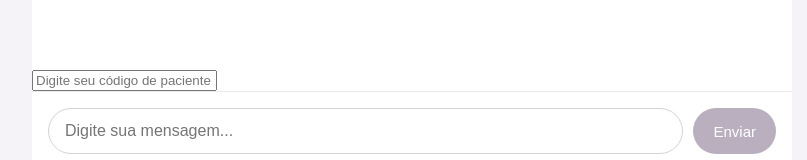
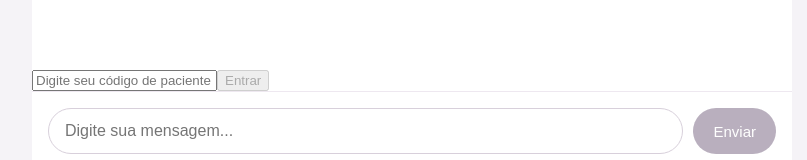
Before and after one commit to vcflorescer/vcflorescerfumantes, a React app in the folder frontend/: page / in a window 1280 px wide. Shown: the part 630-790 px from the top of the page, without its empty margins (228-1035 px from the left). Built offline with nearby package versions, Linux system fonts and the light colour scheme; the HTML template or start-up script is replaced by a standard one.

Commit message:
Adiciona botao de entrada do paciente

```diff
--- a/frontend/src/App.jsx
+++ b/frontend/src/App.jsx
@@ -94,6 +94,9 @@ function App() {
           onChange={(event) => setPatientId(event.target.value)}
           placeholder="Digite seu código de paciente"
         />
+        <button type="button" disabled={!patientId.trim()}>
+          Entrar
+        </button>
       </div>
 
       <form className="formulario" onSubmit={enviarMensagem}>
```
